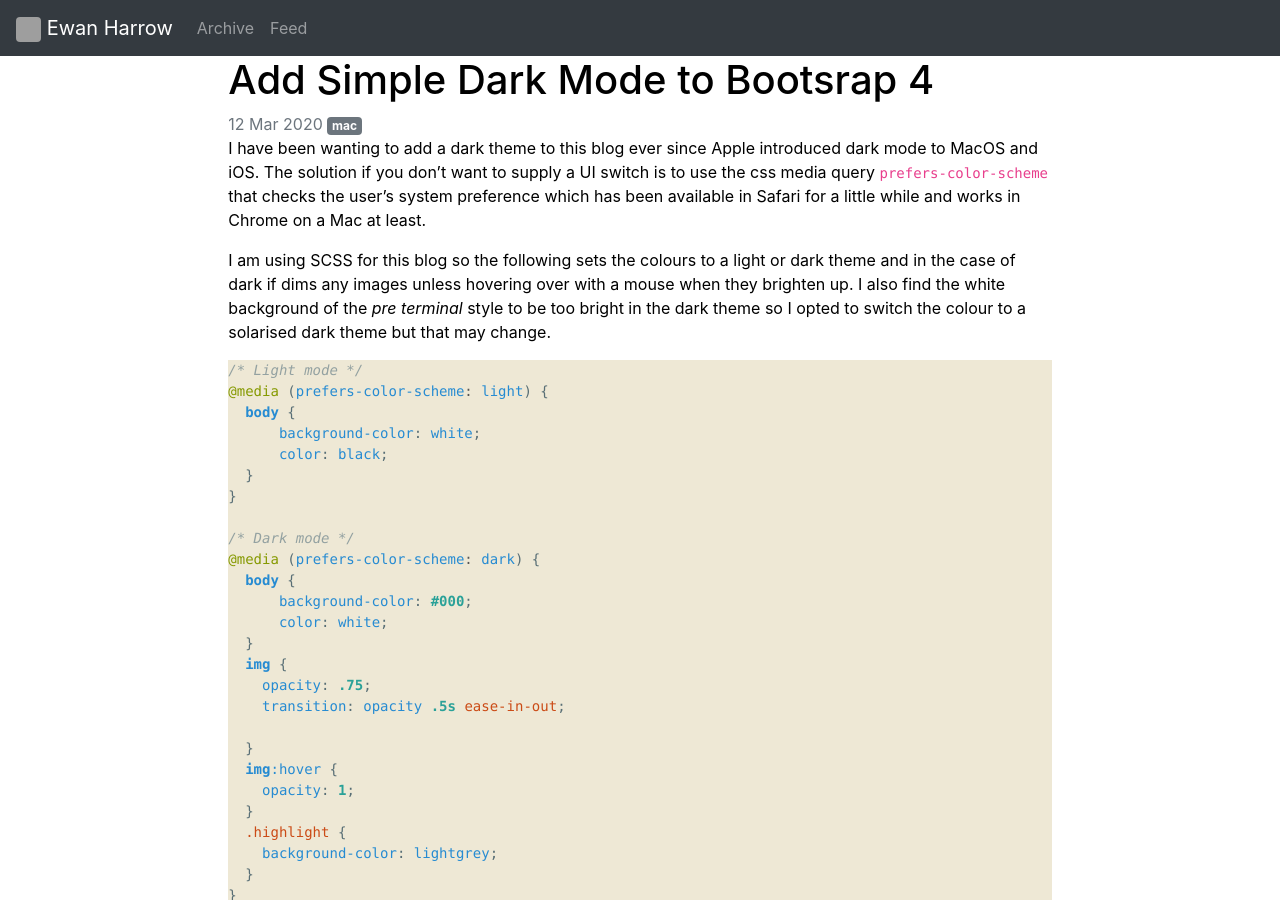
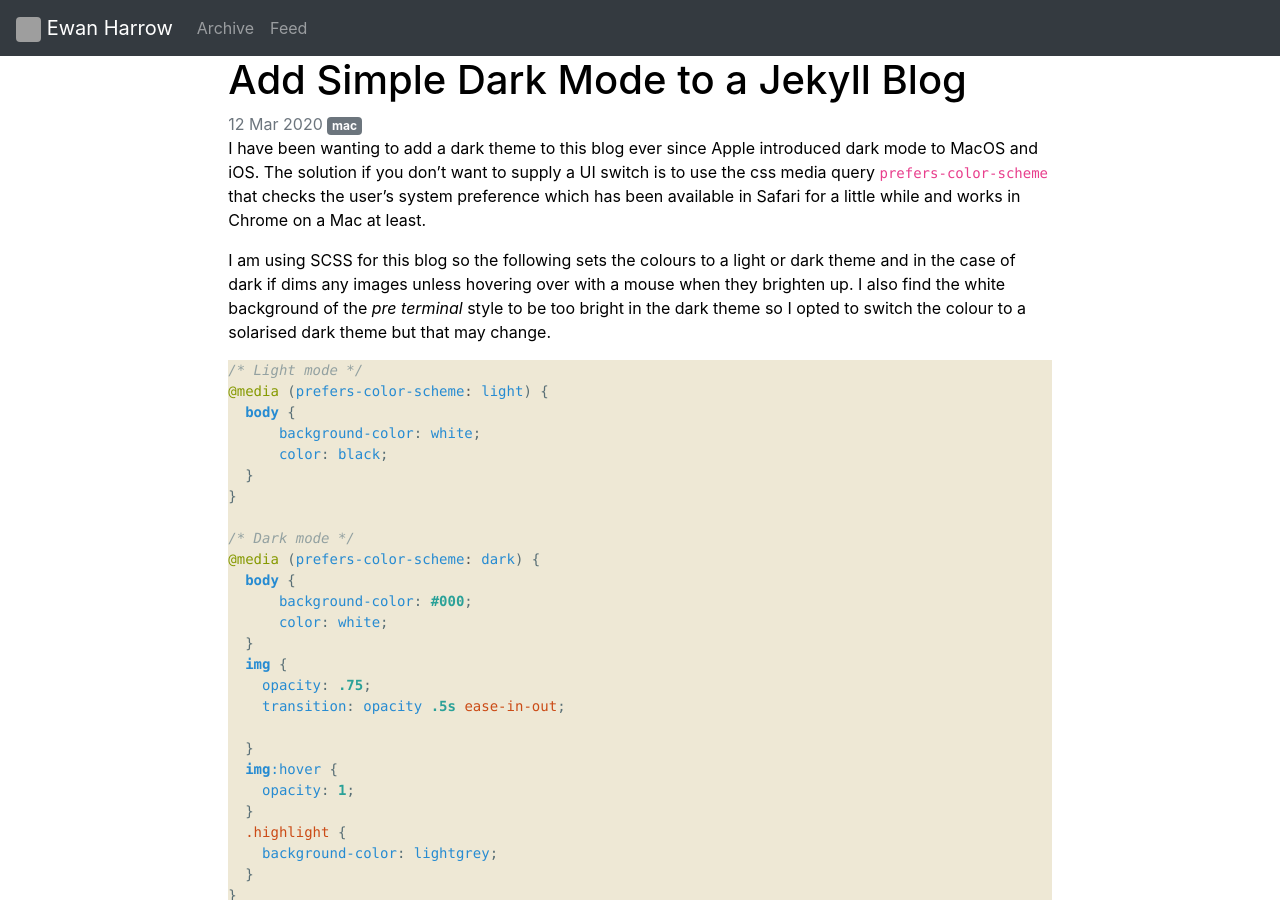
Before and after one commit to eharrow/eharrow.github.io, a Jekyll site: the page built from _posts/2020-03-12-dark-mode-for-jekyll.md, in a window 1280 px wide and 900 px high. Built offline with Jekyll 4.4.1, drawn with Linux system fonts in a browser that asks for light colours; comment, search, counter and statistics services are not loaded; grey boxes are pictures that could not be loaded.

Commit message:
chore: rename file to reflect title change

```diff
--- a/_posts/2020-03-12-dark-mode-for-bootstrap.md
+++ b/_posts/2020-03-12-dark-mode-for-jekyll.md
@@ -1,6 +1,6 @@
 ---
 layout: post
-title: Add Simple Dark Mode to Bootsrap 4
+title: Add Simple Dark Mode to a Jekyll Blog
 tags: mac
 comments: true
 ---
```
